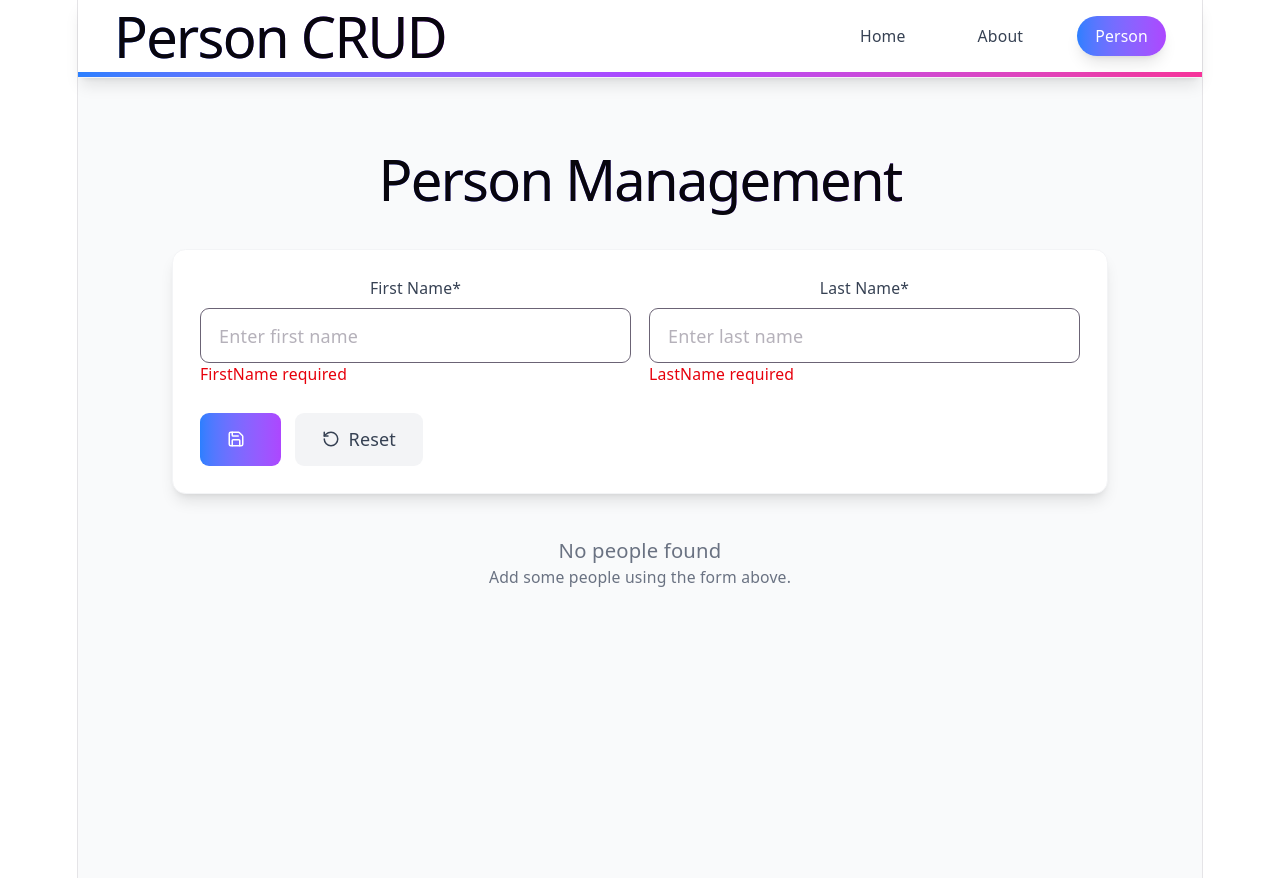
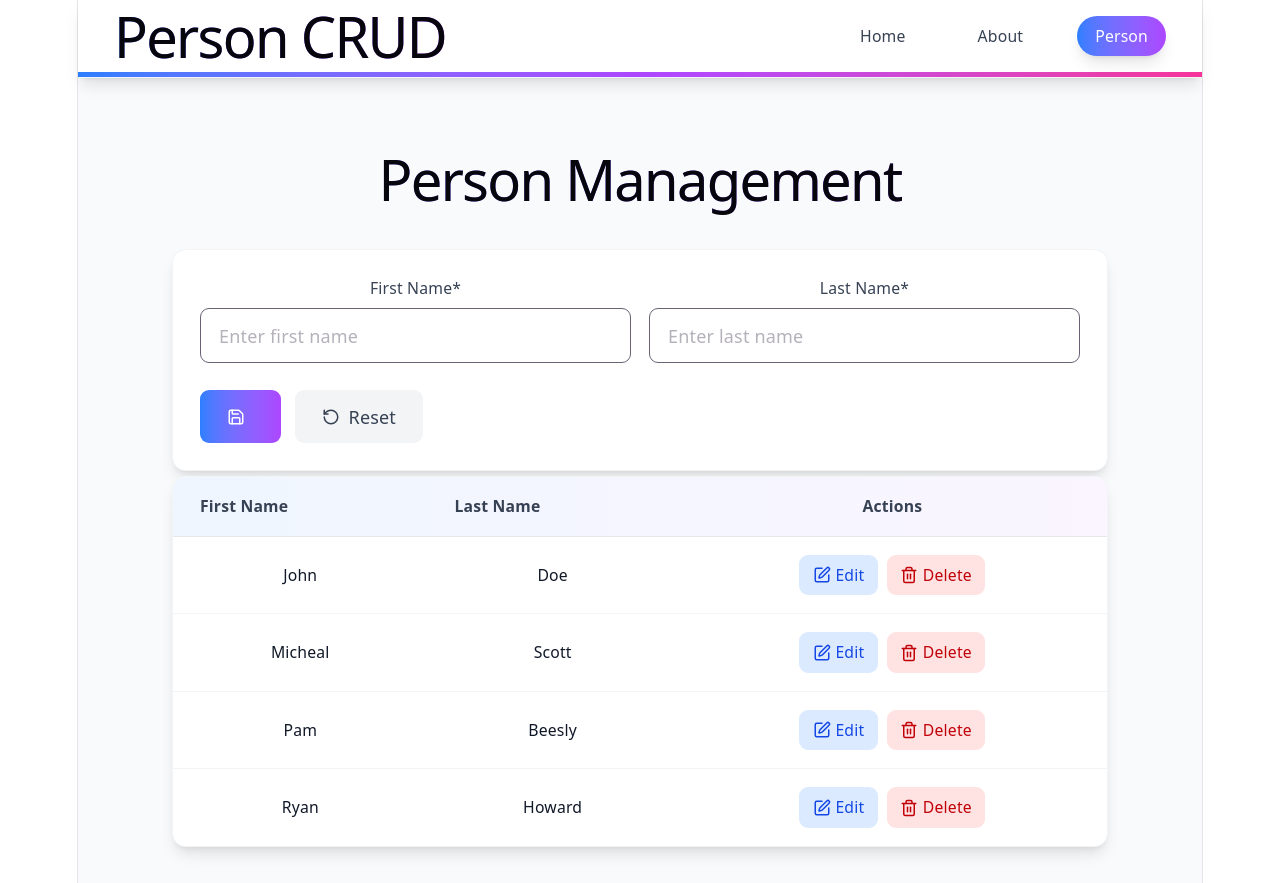
Before and after one commit to beryan-a/.NET-React-CRUD, a React (Vite) app in the folder client/: page /Person in a window 1280 px wide. Built offline with nearby package versions, Linux system fonts and the light colour scheme.

Commit message:
sanırım düzeldi

```diff
--- a/client/package.json
+++ b/client/package.json
@@ -14,6 +14,7 @@
     "lucide-react": "^1.26.0",
     "react": "^19.2.7",
     "react-dom": "^19.2.7",
+    "react-hook-form": "^7.82.0",
     "react-router-dom": "^7.18.1",
     "tailwindcss": "^4.3.3"
   },
--- a/client/src/components/person/Person.jsx
+++ b/client/src/components/person/Person.jsx
@@ -4,7 +4,10 @@ import PersonList from "./PersonList"
 function Person() {
 
   const _people = [
-
+    {id:1, firstName: 'John', lastName: 'Doe'},
+    {id:2, firstName: 'Micheal', lastName: 'Scott'},
+    {id:3, firstName: 'Pam', lastName: 'Beesly'},
+    {id:4, firstName: 'Ryan', lastName: 'Howard'},
   ]
 
   //FUNCTIONS
--- a/client/src/components/person/PersonForm.jsx
+++ b/client/src/components/person/PersonForm.jsx
@@ -1,23 +1,47 @@
 import { Save, RotateCcw } from 'lucide-react';
+import {useForm} from "react-hook-form";
 
 const PersonForm = () => {
+    const defaultFormValues = {
+        id:0,
+        firstName: '',
+        lastName: ''
+    }
+
+    const {
+        register,
+        handleSubmit,
+        formState: { errors },
+    } = useForm({
+        defaultValues: defaultFormValues
+    });
+
+    const onFormSubmit = (data) => {
+        console.log(data);
+
+    }
+
 
     return (
         <div className="bg-white rounded-xl shadow-lg border border-gray-100 p-6" style={{ marginBottom: '5px' }}>
-            <div className="space-y-4">
+            <form className="space-y-4" onSubmit={handleSubmit(onFormSubmit)}>
+                <input type="hidden" {...register("id")}/>
                 <div className="flex flex-col sm:flex-row gap-4">
                     <div className="flex-1">
                         <label htmlFor="firstName" className="block text-sm font-medium text-gray-700 mb-2">
                             First Name*
                         </label>
                         <input
-                            type="text"
+                            type="text" {...register("firstName", {
+                                required: true,
+                                maxLength: 30
+                            })}
                             className="w-full px-4 py-3 rounded-lg border transition-all duration-200 focus:outline-none focus:ring-2" placeholder="Enter first name"
                         />
 
-                        <p className="mt-1 text-sm text-red-600 flex items-center">
+                        {errors.firstName?.type === 'required' && <p className="mt-1 text-sm text-red-600 flex items-center">
                             FirstName required
-                        </p>
+                        </p>}
                     </div>
 
                     <div className="flex-1">
@@ -26,14 +50,19 @@ const PersonForm = () => {
                         </label>
                         <input
                             type="text"
+                            {...register("lastName", {
+                                required: true,
+                                maxLength: 30
+                            })}
                             id="lastName"
                             name="lastName"
 
                             className="w-full px-4 py-3 rounded-lg border transition-all duration-200 focus:outline-none focus:ring-2" placeholder="Enter last name"
                         />
-                        <p className="mt-1 text-sm text-red-600 flex items-center">
+
+                        {errors.lastName?.type === 'required' && <p className="mt-1 text-sm text-red-600 flex items-center">
                             LastName required
-                        </p>
+                        </p>}
                     </div>
                 </div>
 
@@ -54,7 +83,7 @@ const PersonForm = () => {
                         Reset
                     </button>
                 </div>
-            </div>
+            </form>
         </div>
     );
 };
--- a/client/src/components/person/PersonList.jsx
+++ b/client/src/components/person/PersonList.jsx
@@ -1,7 +1,7 @@
 import { Edit, Trash2 } from 'lucide-react';
 
 const PersonList = ({ people, onPersonEdit, onPersonDelete}) => { //people=prop
-    if(!people.lenght || people.lenght === 0){
+    if(!people || people.lenght === 0){
         //in case there is no people entered
         return(
             <div className="text-center py-8 text-gray-500">
```
Also changed, not shown: 1 other file (tests, documents, lock files or other folders).
